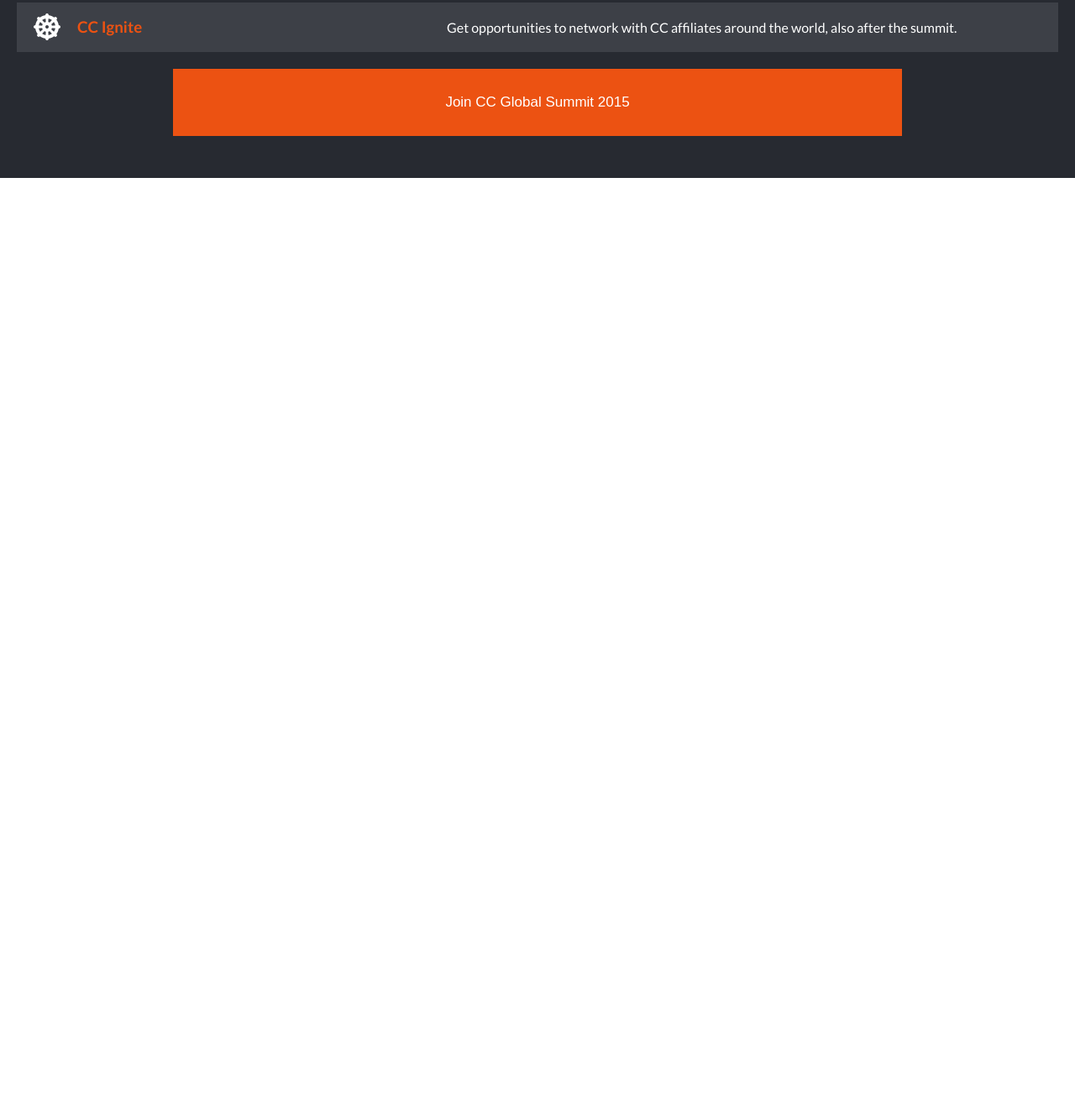
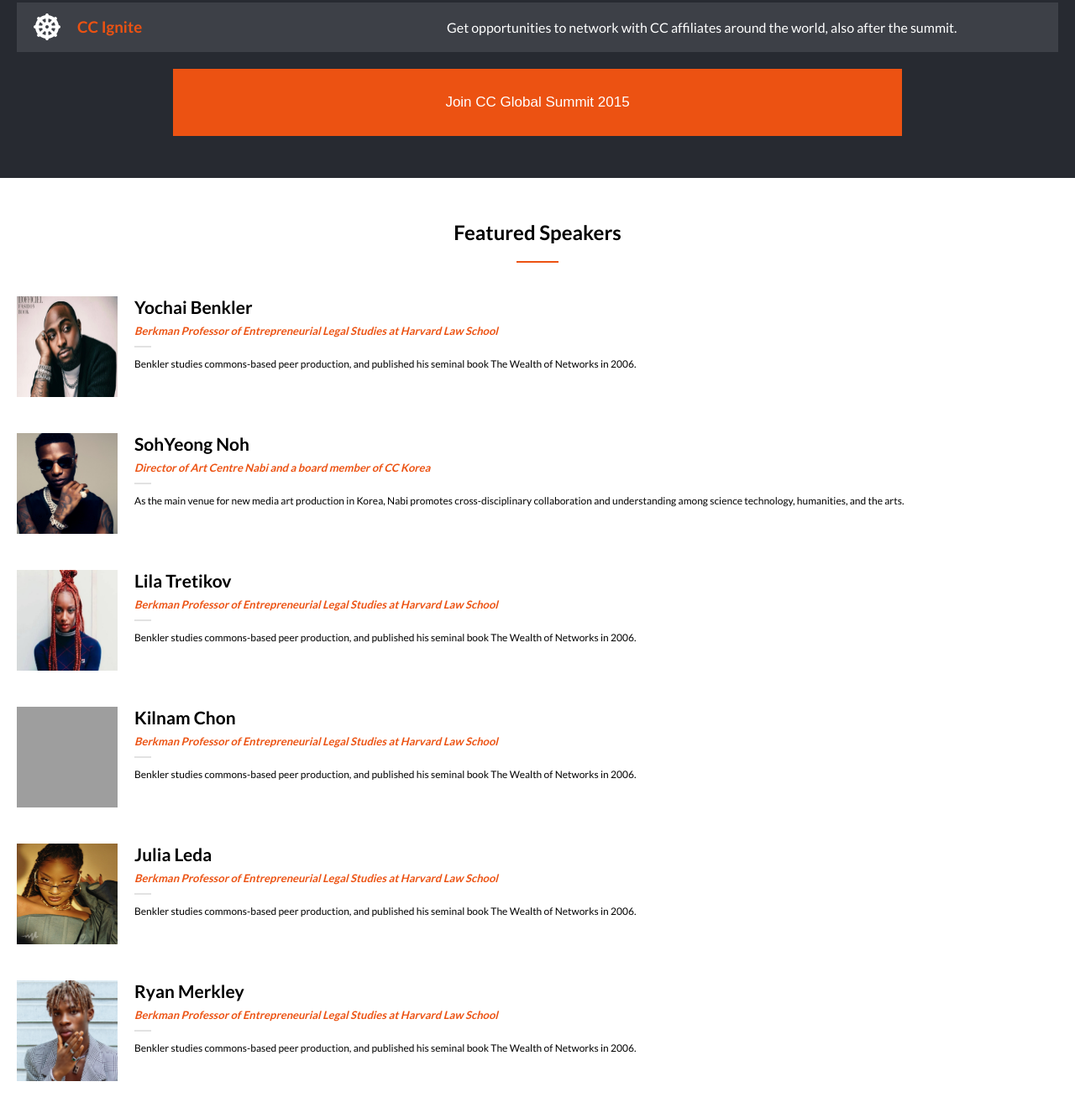
Before and after one commit to Shisui6/conference-page, a website: page index.html in a window 1280 px wide. Shown: the part 1316-2642 px from the top of the page at 84% size. Before the commit the page ends 1528 px from the top, so only its background shows below. Drawn offline with Linux system fonts and the light colour scheme; grey boxes are pictures that could not be loaded.

Commit message:
Create and style speakers section

```diff
--- a/index.html
+++ b/index.html
@@ -82,6 +82,84 @@
     </div>
     <button>Join CC Global Summit 2015</button>
   </section>
-
+  <section class="speakers">
+    <h2 class="center">Featured Speakers</h2>
+    <hr class="speakers-hr">
+    <div class="speakers-info">
+      <div>
+        <img src="./resources/Images/davido.jpeg" alt="davido">
+      </div>
+      <div class="speakers-text">
+        <h3>Yochai Benkler</h3>
+        <h4>Berkman Professor of Entrepreneurial Legal Studies at Harvard Law School</h4>
+        <hr>
+        <p>Benkler studies commons-based peer production, and published
+          his seminal book The Wealth of Networks in 2006.</p>
+      </div>
+    </div>
+    <div class="speakers-info">
+      <div>
+        <img src="./resources/Images/wizkid.jpeg" alt="davido">
+      </div>
+      <div class="speakers-text">
+        <h3>SohYeong Noh</h3>
+        <h4>Director of Art Centre Nabi and a board member of CC Korea
+        </h4>
+        <hr>
+        <p>As the main venue for new media art production in Korea, Nabi
+          promotes cross-disciplinary collaboration and understanding
+          among science technology, humanities, and the arts.
+          </p>
+      </div>
+    </div>
+    <div class="speakers-info">
+      <div>
+        <img src="./resources/Images/arya.jpeg" alt="davido">
+      </div>
+      <div class="speakers-text">
+        <h3>Lila Tretikov</h3>
+        <h4>Berkman Professor of Entrepreneurial Legal Studies at Harvard Law School</h4>
+        <hr>
+        <p>Benkler studies commons-based peer production, and published
+          his seminal book The Wealth of Networks in 2006.</p>
+      </div>
+    </div>
+    <div class="speakers-info">
+      <div>
+        <img src="./resources/Images/burna.jpg" alt="davido">
+      </div>
+      <div class="speakers-text">
+        <h3>Kilnam Chon</h3>
+        <h4>Berkman Professor of Entrepreneurial Legal Studies at Harvard Law School</h4>
+        <hr>
+        <p>Benkler studies commons-based peer production, and published
+          his seminal book The Wealth of Networks in 2006.</p>
+      </div>
+    </div>
+    <div class="speakers-info">
+      <div>
+        <img src="./resources/Images/tems.jpg" alt="davido">
+      </div>
+      <div class="speakers-text">
+        <h3>Julia Leda</h3>
+        <h4>Berkman Professor of Entrepreneurial Legal Studies at Harvard Law School</h4>
+        <hr>
+        <p>Benkler studies commons-based peer production, and published
+          his seminal book The Wealth of Networks in 2006.</p>
+      </div>
+    </div>
+    <div class="speakers-info">
+      <div>
+        <img src="./resources/Images/Joeboy.jpg" alt="davido">
+      </div>
+      <div class="speakers-text">
+        <h3>Ryan Merkley</h3>
+        <h4>Berkman Professor of Entrepreneurial Legal Studies at Harvard Law School</h4>
+        <hr>
+        <p>Benkler studies commons-based peer production, and published
+          his seminal book The Wealth of Networks in 2006.</p>
+      </div>
+    </div>
+  </section>
 </body>
 </html>
--- a/resources/CSS/style.css
+++ b/resources/CSS/style.css
@@ -126,13 +126,58 @@
 
 /* Speakers Section */
 .speakers {
-  padding: 30px 20px 50px;
+  padding: 30px 20px;
 }
 
-.speakers hr {
+.speakers-hr {
   width: 50px;
   border: 0.1px solid #ec5212;
   height: 0;
   background-color: #ec5212;
   margin-bottom: 40px;
 }
+
+.speakers img {
+  width: 120px;
+  height: 120px;
+  margin-right: 20px;
+}
+
+.speakers-cont {
+  display: grid;
+  grid-template-rows: 200px 200px 200px;
+  gap: 20px;
+}
+
+.speakers-info {
+  display: flex;
+  margin-bottom: 40px;
+}
+
+.speakers-text h3 {
+  margin-top: 0;
+  font-size: 21px;
+  margin-bottom: 8px;
+}
+
+.speakers-text h4 {
+  color: #ec5212;
+  font-style: italic;
+  margin-top: 0;
+  font-size: 13px;
+  margin-bottom: 10px;
+}
+
+.speakers-text hr {
+  width: 20px;
+  margin-left: 0;
+  border: 1px solid #e2e2e2;
+  background-color: #e2e2e2;
+  margin-top: 0;
+  margin-bottom: 12px;
+}
+
+.speakers-text p {
+  margin-top: 0;
+  font-size: 12px;
+}
```
Also changed, not shown: resources/Images/Joeboy.jpg (added), resources/Images/arya.jpeg (added), resources/Images/davido.jpeg (added), resources/Images/tems.jpg (added), resources/Images/wizkid.jpeg (added), 1 other file.
